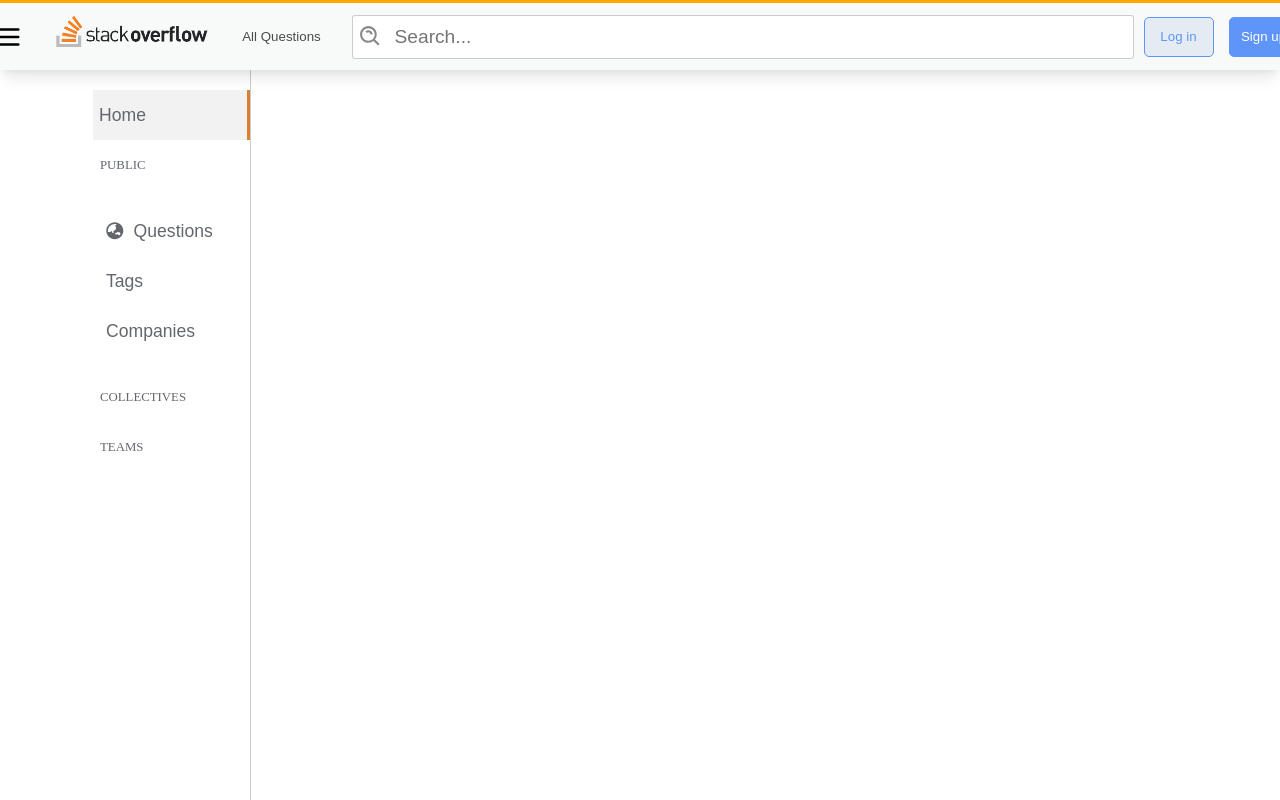
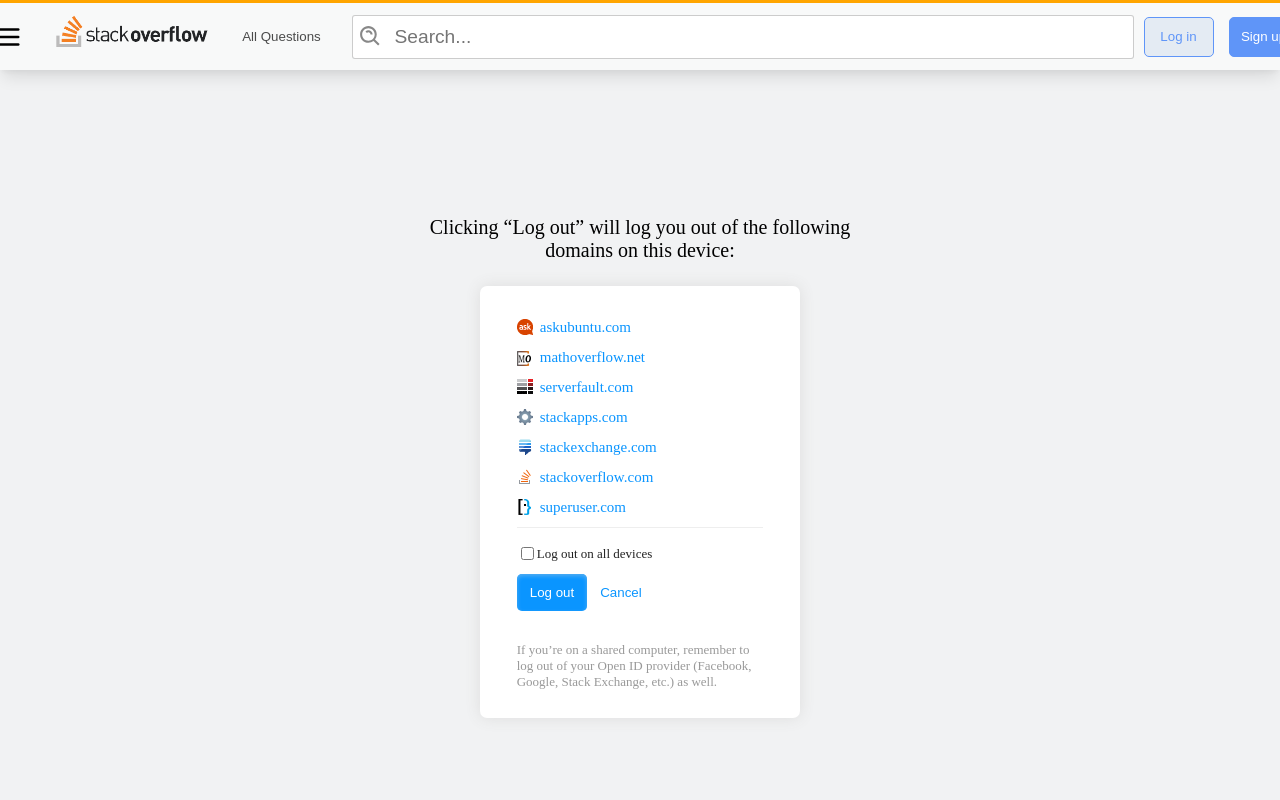
Before and after one commit to codestates-seb/seb43_pre_024, a React (Create React App) app in the folder client/: page /logout in a window 1280 px wide. Shown: the top 800 px of the page. Built offline with nearby package versions, Linux system fonts and the light colour scheme.

Commit message:
Feat: 로그아웃 브릿지 페이지 추가

```diff
--- a/client/src/components/Header.jsx
+++ b/client/src/components/Header.jsx
@@ -366,16 +366,8 @@ function Header({
           />
         </SearchBox>
         {isLogin ? (
-          <Link to="/">
-            <LogoutOrSignUp
-              type="button"
-              onClick={() => {
-                localStorage.removeItem("Authorization");
-                setLogin(false);
-              }}
-            >
-              Log out
-            </LogoutOrSignUp>
+          <Link to="/logout">
+            <LogoutOrSignUp type="button">Log out</LogoutOrSignUp>
           </Link>
         ) : (
           <Link to="/login">
--- a/client/src/components/Navbar.jsx
+++ b/client/src/components/Navbar.jsx
@@ -17,6 +17,7 @@ import SignUpPage from "../pages/SignUpPage";
 import LogIn from "../pages/LogIn";
 import QuestionDetail from "../pages/QuestionDetail";
 import SearchQuestions from "../pages/SearchQuestions";
+import Logout from "../pages/Logout";
 
 const NavBox = styled.div`
   width: 250px;
@@ -131,7 +132,13 @@ function Navbar({
 }) {
   const navigate = useNavigate();
   const location = useLocation();
-  const hideNavbarRoutes = ["/login", "/signupPage", "/main", "/signup"];
+  const hideNavbarRoutes = [
+    "/login",
+    "/signupPage",
+    "/main",
+    "/signup",
+    "/logout",
+  ];
 
   const shouldHideNavbar = hideNavbarRoutes.includes(location.pathname);
 
@@ -242,6 +249,7 @@ function Navbar({
           }
         />
         <Route path="/questions/:id" element={<QuestionDetail />} />
+        <Route path="/logout" element={<Logout setLogin={setLogin} />} />
       </Routes>
     </>
   );
--- /dev/null
+++ b/client/src/pages/Logout.jsx
@@ -0,0 +1,254 @@
+import styled from "styled-components";
+import { Link } from "react-router-dom";
+import mainImg from "../images/main_img2.png";
+
+const LogoutBox = styled.div`
+  ul {
+    padding: 0;
+  }
+  li {
+    list-style-type: none;
+  }
+  padding-top: calc(70px + 7vh);
+  display: flex;
+  justify-content: center;
+  width: 100%;
+  height: 100vh;
+  background: #f1f2f3;
+
+  .container {
+    display: flex;
+    flex-direction: column;
+    align-items: center;
+  }
+
+  .title {
+    margin-bottom: 24px;
+    font-size: 20px;
+    text-align: center;
+  }
+`;
+
+const ContentBox = styled.div`
+  width: 290px;
+  padding: 15px;
+  background: #fff;
+  border-radius: 7px;
+  box-shadow: 0px 0px 15px #ddd;
+
+  .container {
+    display: flex;
+    flex-direction: column;
+    justify-content: center;
+    align-items: center;
+  }
+  .linkBox {
+    width: 85%;
+    border-bottom: 1px solid #eee;
+  }
+  .linkBox a {
+    display: flex;
+    align-items: center;
+    text-decoration: none;
+    margin-bottom: 10px;
+  }
+  .linkImage {
+    display: inline-block;
+    margin-right: 7px;
+    width: 16px;
+    height: 20px;
+    background: url(${mainImg});
+  }
+
+  .linkImage.ubuntu {
+    background-position: -614px 197px;
+  }
+  .linkImage.mathoverflow {
+    background-position: -614px 171px;
+  }
+  .linkImage.serverfault {
+    background-position: -614px 141px;
+  }
+  .linkImage.stackapps {
+    background-position: -614px 114px;
+  }
+  .linkImage.stackexchange {
+    background-position: -614px 86px;
+  }
+  .linkImage.stackoverflow {
+    background-position: -614px 59px;
+  }
+  .linkImage.superuser {
+    background-position: -614px 31px;
+  }
+  .linkName {
+    font-size: 15px;
+    color: #0a95ff;
+    font-weight: 500;
+  }
+
+  .textArea p {
+    font-size: 13px;
+    color: #999;
+  }
+
+  .buttonBox {
+    width: 85%;
+  }
+
+  .checkLink {
+    margin-bottom: 10px;
+    display: flex;
+    align-items: center;
+  }
+
+  .label {
+    font-size: 13px;
+    color: #222;
+  }
+
+  .btnArea {
+    margin-bottom: 30px;
+  }
+
+  .logoutBtn {
+    padding: 11px 13px;
+    background: #0a95ff;
+    color: #fff;
+    border: none;
+    border-radius: 5px;
+    box-shadow: rgb(86, 174, 241) 0px 2px 4px inset;
+  }
+  .cancelBtn {
+    padding: 12px 13px;
+    color: #0a95ff;
+    background: transparent;
+    border: none;
+  }
+`;
+
+function Logout({ setLogin }) {
+  return (
+    <LogoutBox>
+      <div className="container">
+        <p className="title">
+          Clicking “Log out” will log you out of the following
+          <br /> domains on this device:
+        </p>
+        <ContentBox>
+          <div className="container">
+            <ul className="linkBox">
+              <li>
+                <a
+                  href="https://askubuntu.com/"
+                  target="_blank"
+                  rel="noreferrer"
+                >
+                  <i className="linkImage ubuntu"></i>
+                  <span className="linkName">askubuntu.com</span>
+                </a>
+              </li>
+              <li>
+                <a
+                  href="https://mathoverflow.net"
+                  target="_blank"
+                  rel="noreferrer"
+                >
+                  <i className="linkImage mathoverflow"></i>
+                  <span className="linkName">mathoverflow.net</span>
+                </a>
+              </li>
+              <li>
+                <a
+                  href="https://serverfault.com"
+                  target="_blank"
+                  rel="noreferrer"
+                >
+                  <i className="linkImage serverfault"></i>
+                  <span className="linkName">serverfault.com</span>
+                </a>
+              </li>
+              <li>
+                <a
+                  href="https://stackapps.com"
+                  target="_blank"
+                  rel="noreferrer"
+                >
+                  <i className="linkImage stackapps"></i>
+                  <span className="linkName">stackapps.com</span>
+                </a>
+              </li>
+              <li>
+                <a
+                  href="https://stackexchange.com"
+                  target="_blank"
+                  rel="noreferrer"
+                >
+                  <i className="linkImage stackexchange"></i>
+                  <span className="linkName">stackexchange.com</span>
+                </a>
+              </li>
+              <li>
+                <a
+                  href="https://stackoverflow.com"
+                  target="_blank"
+                  rel="noreferrer"
+                >
+                  <i className="linkImage stackoverflow"></i>
+                  <span className="linkName">stackoverflow.com</span>
+                </a>
+              </li>
+              <li>
+                <a
+                  href="https://superuser.com"
+                  target="_blank"
+                  rel="noreferrer"
+                >
+                  <i className="linkImage superuser"></i>
+                  <span className="linkName">superuser.com</span>
+                </a>
+              </li>
+            </ul>
+            <div className="buttonBox">
+              <div className="checkLink">
+                <input
+                  type="checkbox"
+                  name="everywhere"
+                  id="everywhere"
+                  className="checkbox"
+                />
+                <label for="everywhere" className="label">
+                  Log out on all devices
+                </label>
+              </div>
+              <div className="btnArea">
+                <Link to="/">
+                  <button
+                    className="logoutBtn"
+                    onClick={() => {
+                      setLogin(false);
+                      localStorage.removeItem("Authorization");
+                    }}
+                  >
+                    Log out
+                  </button>
+                </Link>
+                <Link to="/">
+                  <button className="cancelBtn">Cancel</button>
+                </Link>
+              </div>
+              <div className="textArea">
+                <p>
+                  If you’re on a shared computer, remember to log out of your
+                  Open ID provider (Facebook, Google, Stack Exchange, etc.) as
+                  well.
+                </p>
+              </div>
+            </div>
+          </div>
+        </ContentBox>
+      </div>
+    </LogoutBox>
+  );
+}
+export default Logout;
```
Also changed, not shown: client/src/images/main_img2.png.
